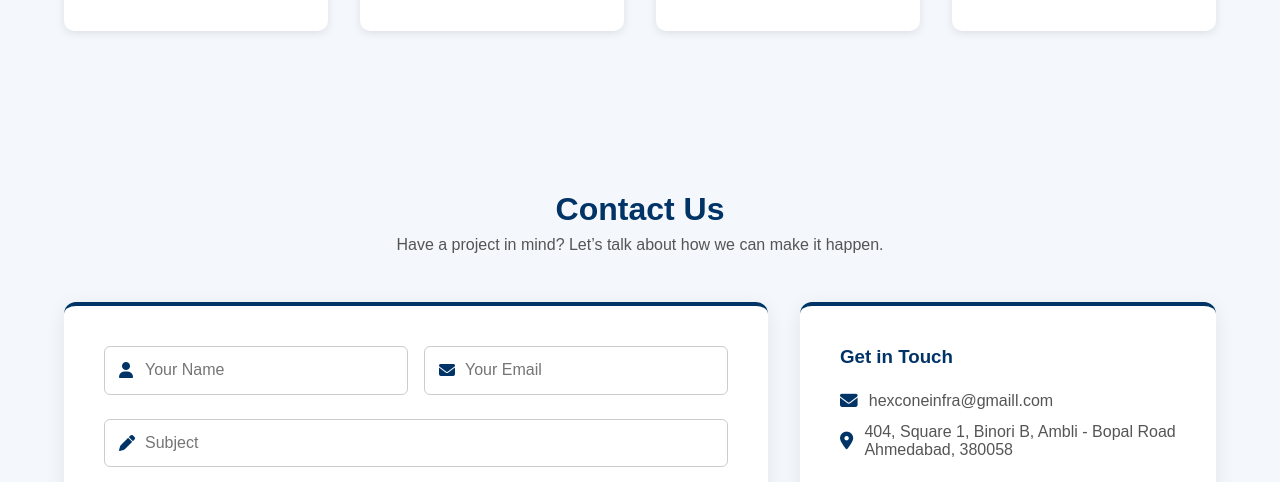
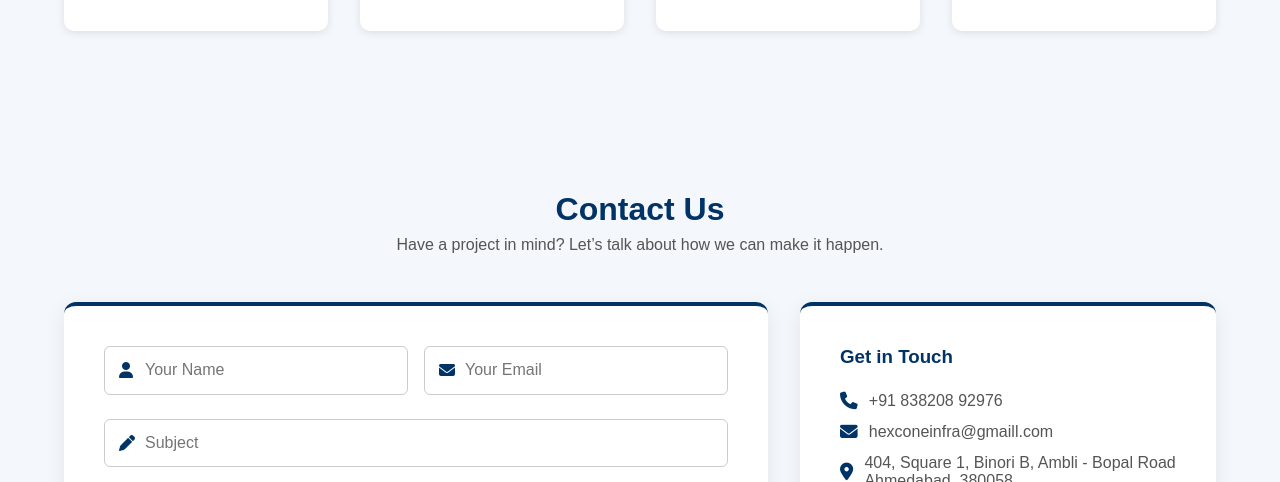
Before and after one commit to PratikSuthar8/hexcone-infra, a plain HTML site: page index.html in a window 1280 px wide. Shown: the part 1872-2354 px from the top of the page. Drawn offline with nearby package versions, Linux system fonts and the light colour scheme.

Commit message:
Update index.html

```diff
--- a/index.html
+++ b/index.html
@@ -235,7 +235,7 @@
 
 					<div class="contact-details">
 						<h3>Get in Touch</h3>
-						<!-- <p><i class="fa-solid fa-phone"></i> +91 98765 43210</p> -->
+						<p><i class="fa-solid fa-phone"></i> +91 838208 92976</p>
 						<p>
 							<i class="fa-solid fa-envelope"></i>
 							hexconeinfra@gmaill.com
```
